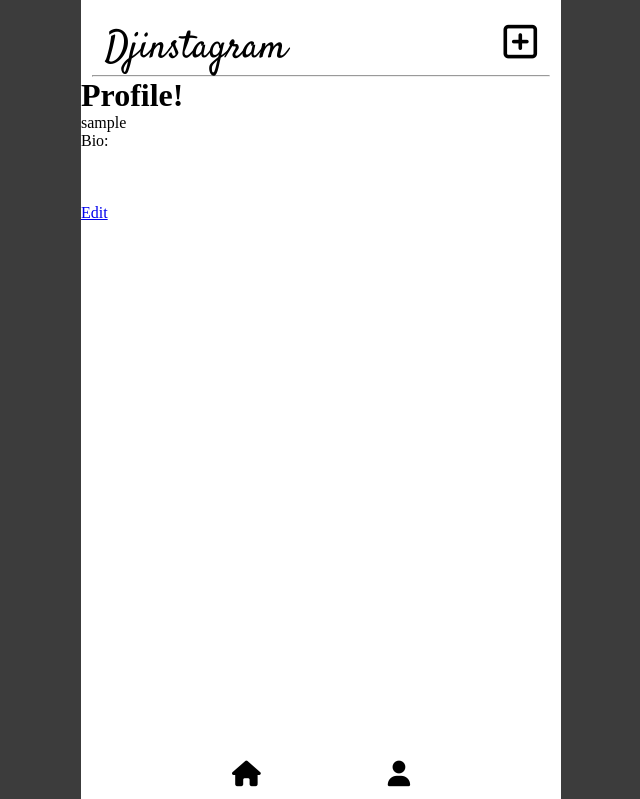
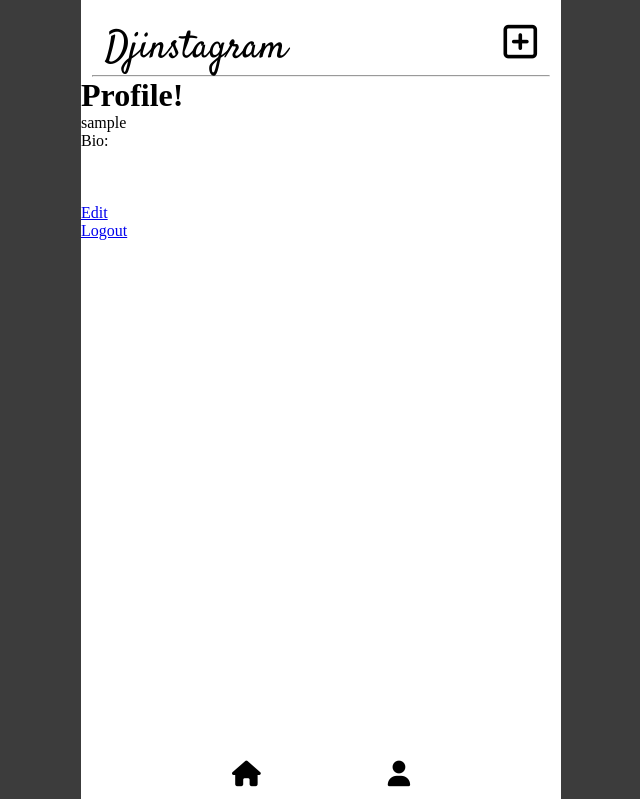
Before and after one commit to richclarke0/Djinstagram, a Django app: page /profile/1/ in a window 1280 px wide. Shown: the top 799 px of the page, without its empty margins (319-959 px from the left). Run offline with Django 4.2, Linux system fonts and the light colour scheme; the visitor is signed in with stand-in values (Sample User, id 1); data comes from the database, SQL or seed files in the repository; some libraries are stand-ins or nearby versions.

Commit message:
adds logout link

```diff
--- a/main_app/templates/main_app/profile_detail.html
+++ b/main_app/templates/main_app/profile_detail.html
@@ -24,6 +24,9 @@
       <div class="card-action">
         <a href="{% url 'profile_update' user.profile.id %}">Edit</a>
       </div>
+      <div class="card-action">
+        <a href="{% url 'logout' %}">Logout</a>
+      </div>
     </div>
   </div>
 </div>
```
